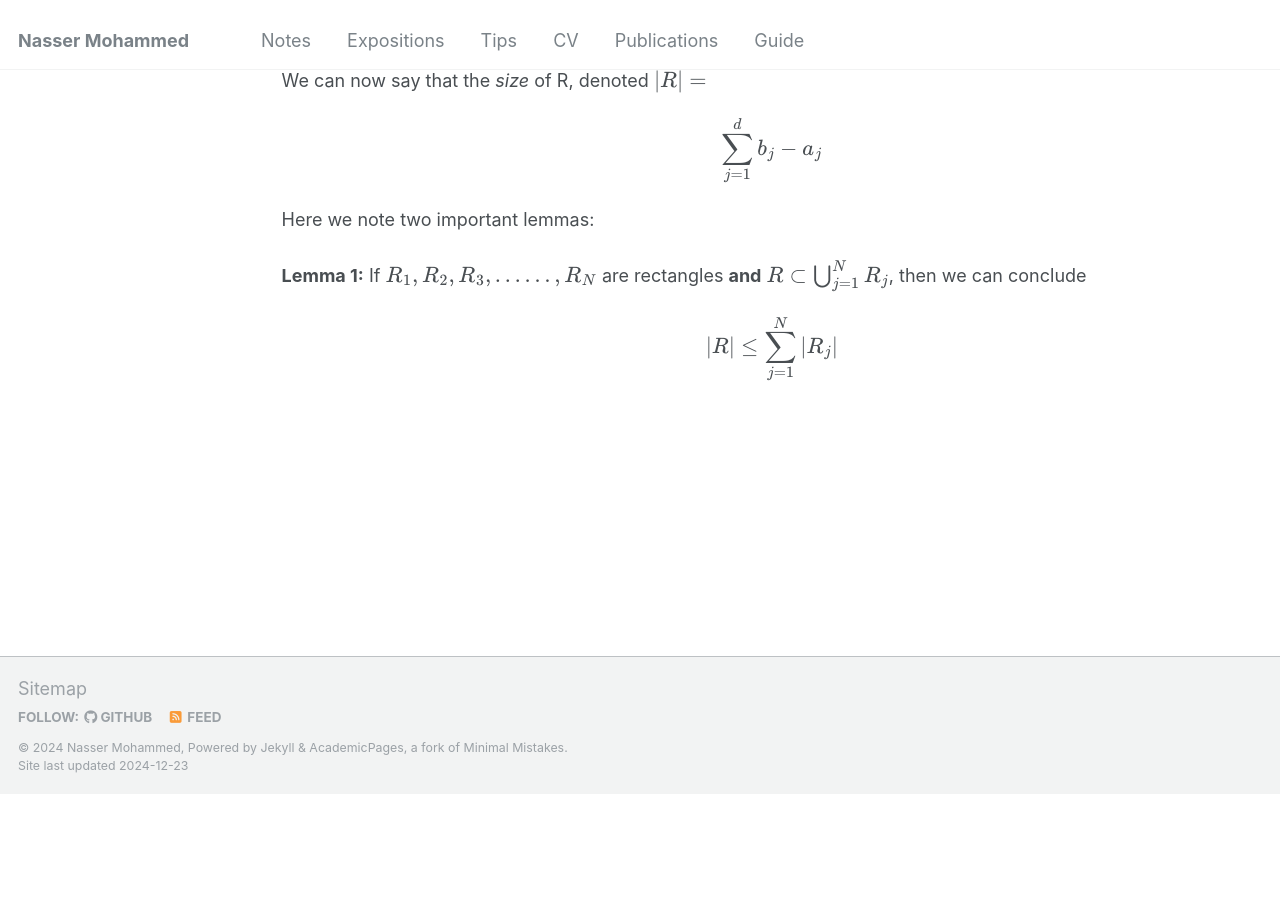
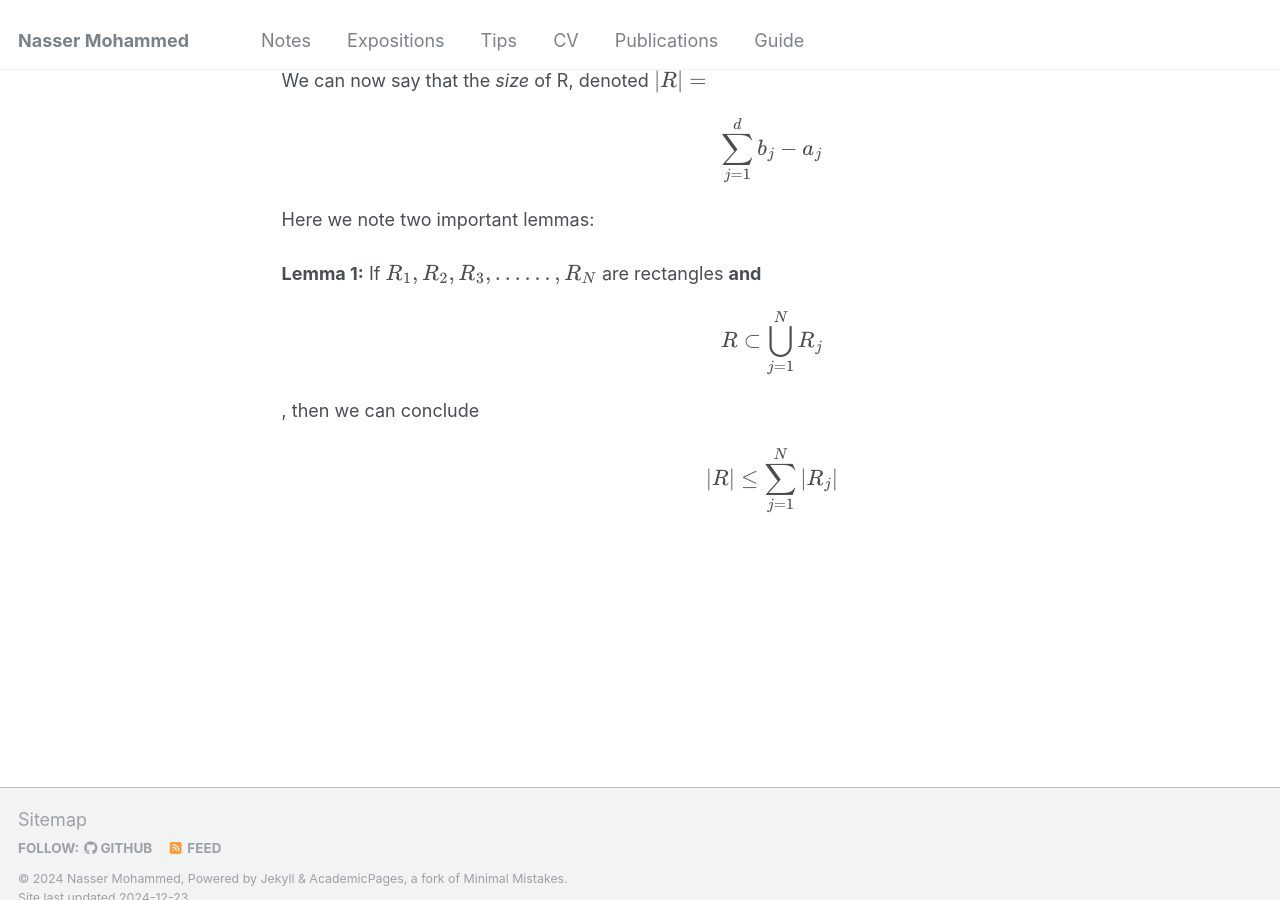
Before and after one commit to Nasser-Mohammed/Nasser-Mohammed.github.io, a Jekyll site: the page built from _pages/notes/analysis/lebesguemeas.md, in a window 1280 px wide and 900 px high, scrolled down 615 px. Built offline with Jekyll 4.4.1, drawn with Linux system fonts in a browser that asks for light colours; before the commit the page ends 1409 px from its top, so only the background shows below that.

```diff
--- a/_pages/notes/analysis/lebesguemeas.md
+++ b/_pages/notes/analysis/lebesguemeas.md
@@ -22,5 +22,5 @@ To ensure no confusion, I will cover the basic sizes of our shapes. First, a (cl
 
 Here we note two important lemmas: \
 \
-**Lemma 1:** If \\(R_1, R_2, R_3, ...... , R_N\\) are rectangles **and** \\(R \subset \bigcup_{j = 1}^NR_j\\), then we can conclude
+**Lemma 1:** If \\(R_1, R_2, R_3, ...... , R_N\\) are rectangles **and** \\[R \subset \bigcup_{j = 1}^NR_j\\], then we can conclude
 \\[\left| R \right| \leq \sum_{j =  1}^N\left| R_j\right|\\]
```
